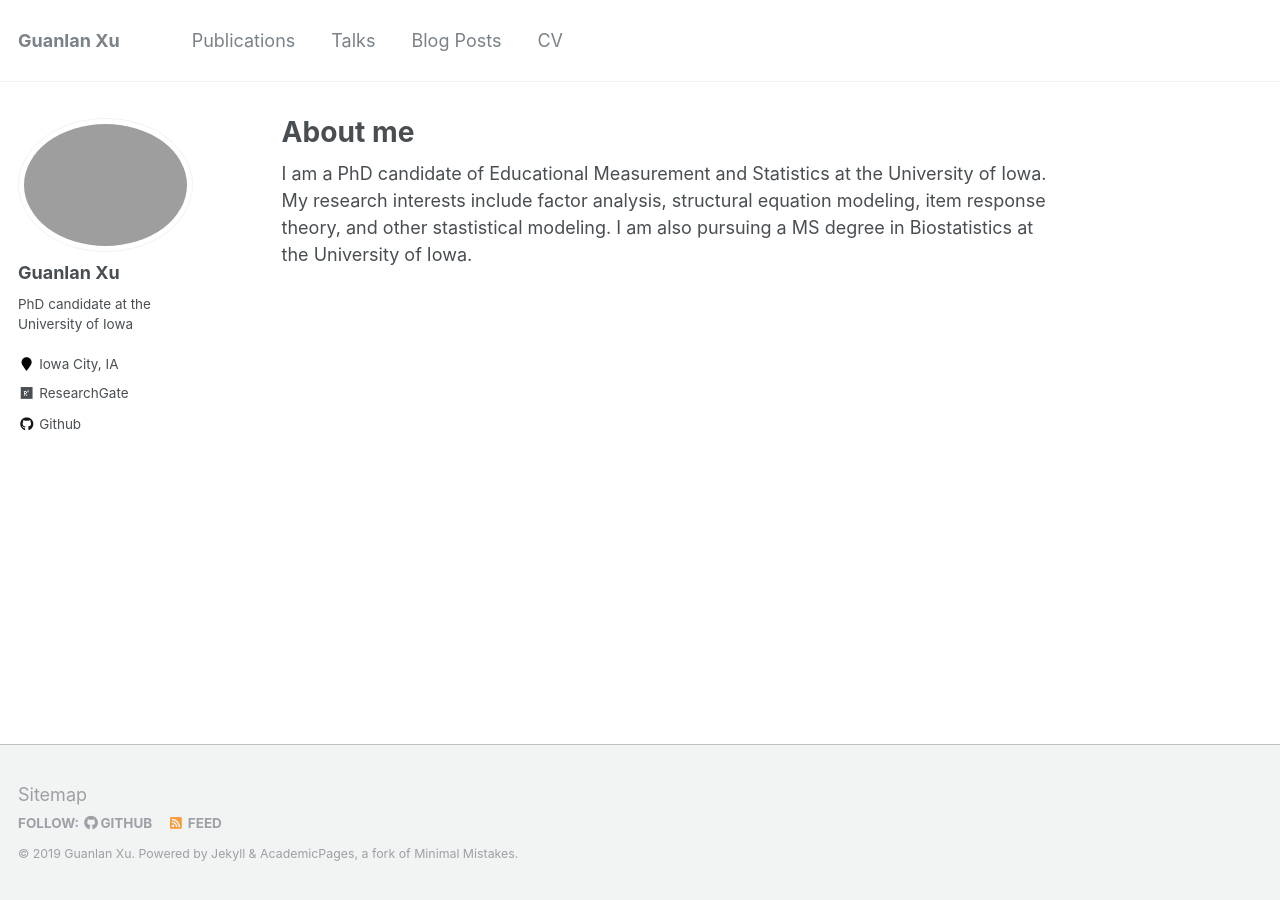
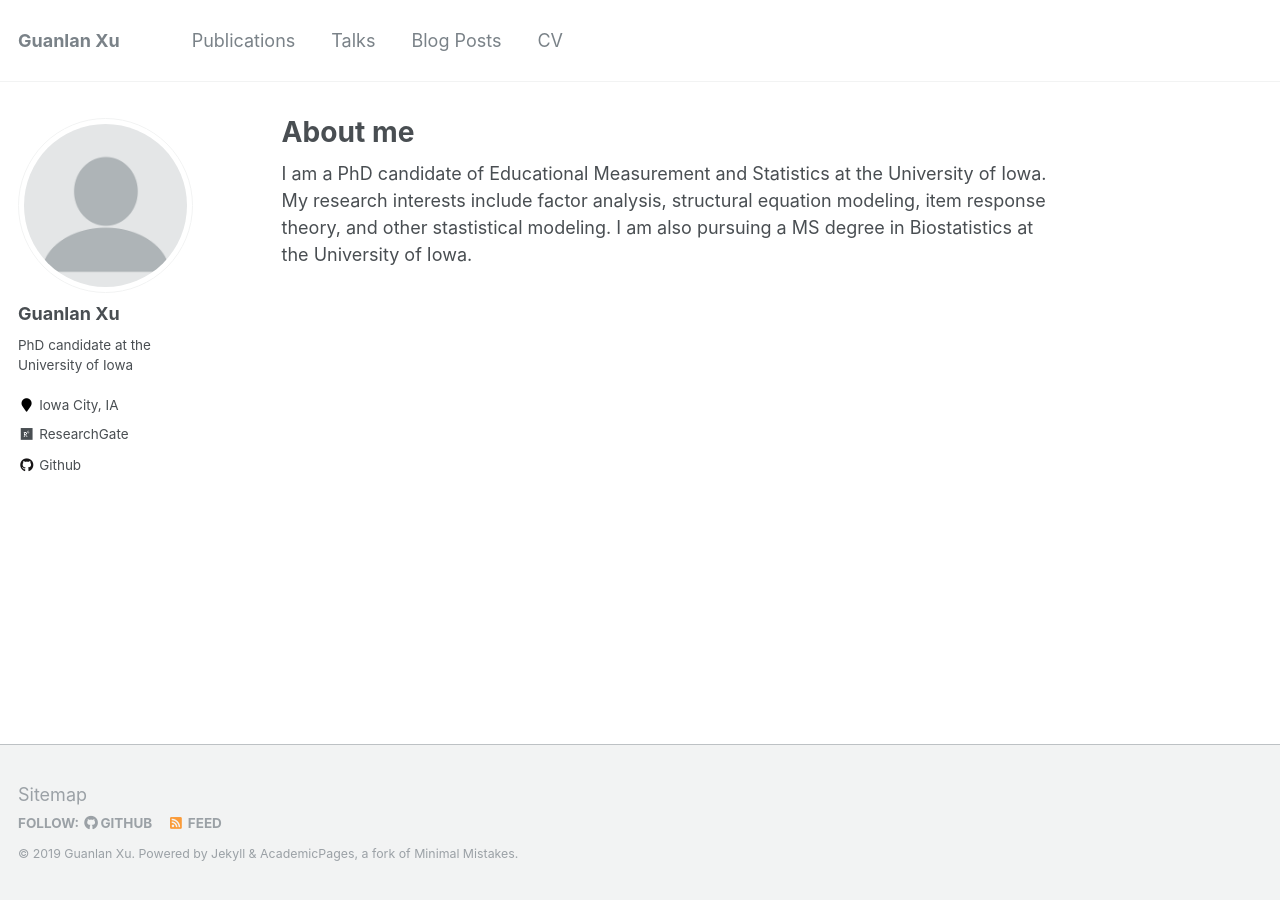
Before and after one commit to guanlanxu/guanlanxu.github.io, a Jekyll site: the page built from _pages/about.md, in a window 1280 px wide. Built offline with Jekyll 4.4.1, drawn with Linux system fonts in a browser that asks for light colours.

Commit message:
Update _config.yml

```diff
--- a/_config.yml
+++ b/_config.yml
@@ -75,7 +75,7 @@ analytics:
 # Site Author
 author:
   name             : "Guanlan Xu"
-  avatar           : "IMG_4686.png"
+  avatar           : "profile.png"
   bio              : "PhD candidate at the University of Iowa"
   location         : "Iowa City, IA"
   employer         :
```
